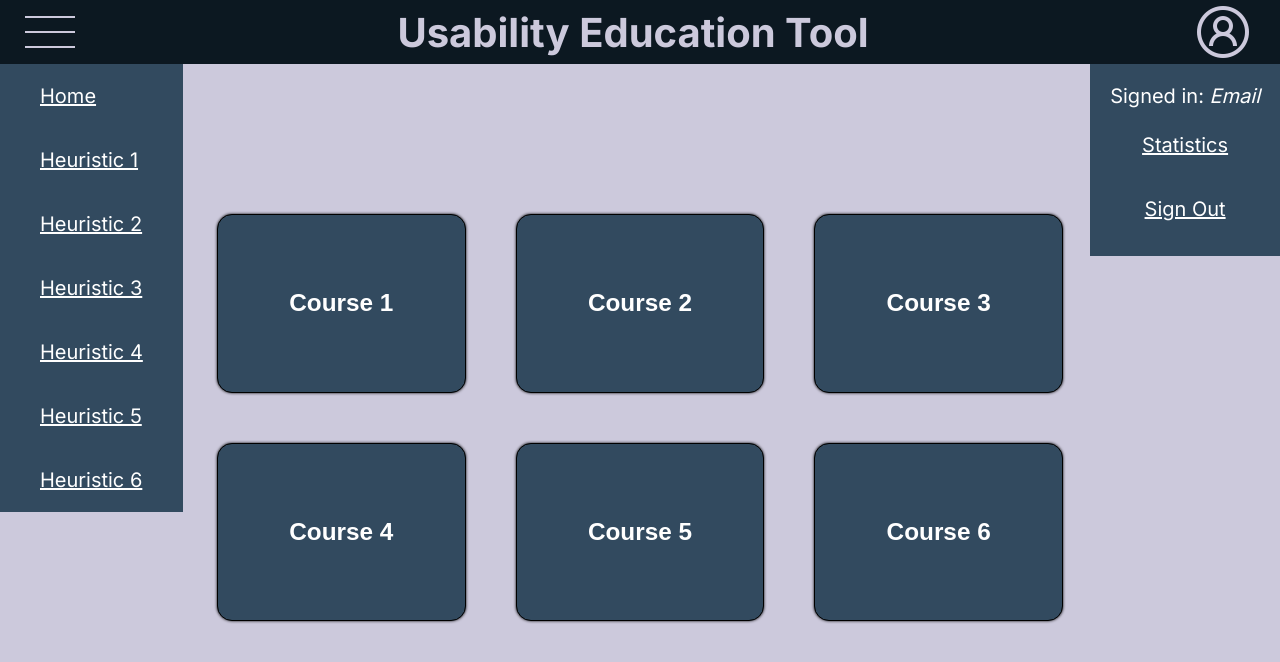
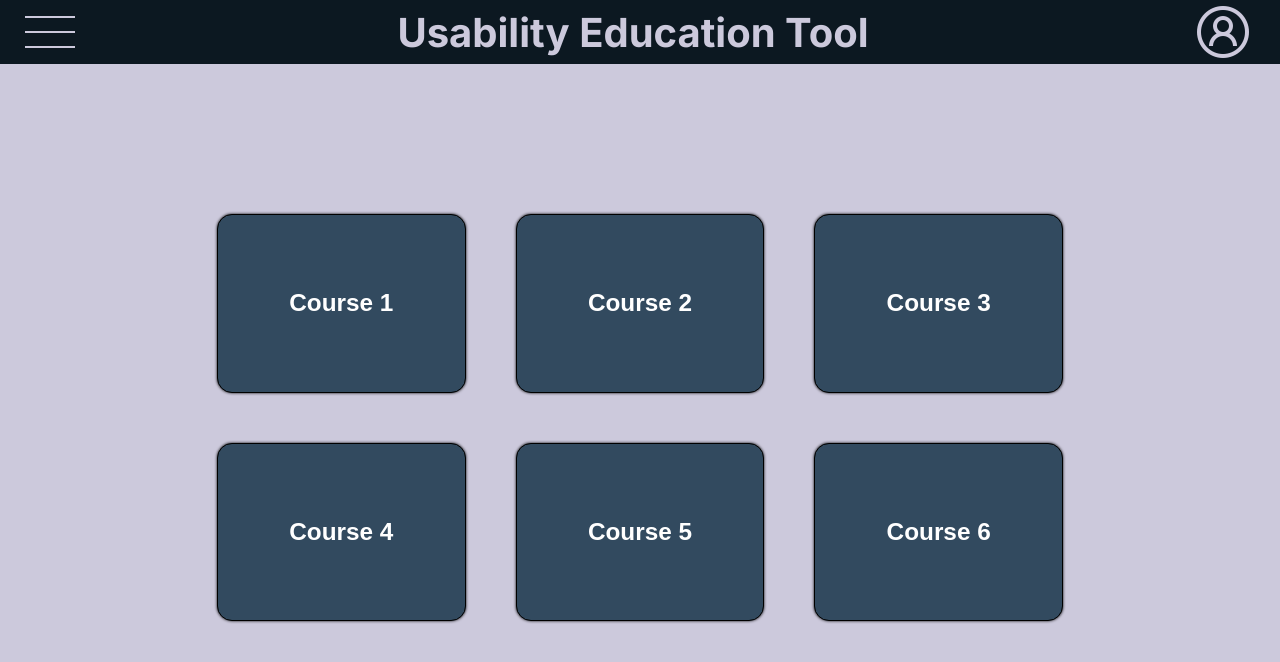
Before and after one commit to wajdialjedaani/Innovation-Labs-Usability-Education-Tool, a Next.js app in the folder usability-tool/: page /main in a window 1280 px wide. Shown: the top 662 px of the page. Built offline with nearby package versions, Linux system fonts and the light colour scheme.

Commit message:
Added state to the nav bar and added hover state
Added state to the nav bar so the user can click the menu and account buttons to open/close the respective popup menus

Added hover state to the popup contents and the menu and account button images.

Refactored CSS and html

```diff
--- a/usability-tool/app/(main)/components/Navbar.js
+++ b/usability-tool/app/(main)/components/Navbar.js
@@ -1,4 +1,6 @@
+"use client";
 import "@/styles/header.scss";
+import { useState } from "react";
 
 import Image from "next/image";
 
@@ -9,13 +11,25 @@ import Menupopup from "./popups/Menupopup";
 import Accountpopup from "./popups/Accountpopup";
 
 export default function Navbar() {
+  const [menu, setMenu] = useState(false);
+  const [account, setAccount] = useState(false);
   return (
     <header className="main-head">
-      <Image src={menuIcon} className="menu-img" alt="Menu Button" />
+      <Image
+        src={menuIcon}
+        className="menu-img"
+        alt="Menu Button"
+        onClick={() => setMenu((prevMenu) => !prevMenu)}
+      />
       <h1 className="menu-title">Usability Education Tool</h1>
-      <Image src={accountIcon} className="account-img" alt="Account Button" />
-      <Menupopup />
-      <Accountpopup />
+      <Image
+        src={accountIcon}
+        className="account-img"
+        alt="Account Button"
+        onClick={() => setAccount((prevAccount) => !prevAccount)}
+      />
+      {menu && <Menupopup />}
+      {account && <Accountpopup />}
     </header>
   );
 }
--- a/usability-tool/app/(main)/components/popups/Accountpopup.js
+++ b/usability-tool/app/(main)/components/popups/Accountpopup.js
@@ -6,18 +6,12 @@ export default function Accountpopup() {
       <p className="account-popup-signedinas">
         Signed in: <span className="account-popup-email">Email</span>
       </p>
-      <ul className="account-popup-list">
-        <li className="account-popup-list-item">
       <a href="#" className="account-popup-list-item-link">
         Statistics
       </a>
-        </li>
-        <li className="account-popup-list-item">
       <a href="#" className="account-popup-list-item-link">
         Sign Out
       </a>
-        </li>
-      </ul>
     </div>
   );
 }
--- a/usability-tool/app/(main)/components/popups/Menupopup.js
+++ b/usability-tool/app/(main)/components/popups/Menupopup.js
@@ -3,43 +3,27 @@ import "@/styles/menupopup.scss";
 export default function Menupopup() {
   return (
     <div className="menu-popup">
-      <ul className="menu-popup-list">
-        <li className="menu-popup-list-item">
       <a href="#" className="menu-popup-list-item-link">
         Home
       </a>
-        </li>
-        <li className="menu-popup-list-item">
       <a href="#" className="menu-popup-list-item-link">
         Heuristic 1
       </a>
-        </li>
-        <li className="menu-popup-list-item">
       <a href="#" className="menu-popup-list-item-link">
         Heuristic 2
       </a>
-        </li>
-        <li className="menu-popup-list-item">
       <a href="#" className="menu-popup-list-item-link">
         Heuristic 3
       </a>
-        </li>
-        <li className="menu-popup-list-item">
       <a href="#" className="menu-popup-list-item-link">
         Heuristic 4
       </a>
-        </li>
-        <li className="menu-popup-list-item">
       <a href="#" className="menu-popup-list-item-link">
         Heuristic 5
       </a>
-        </li>
-        <li className="menu-popup-list-item">
       <a href="#" className="menu-popup-list-item-link">
         Heuristic 6
       </a>
-        </li>
-      </ul>
     </div>
   );
 }
--- a/usability-tool/styles/accountpopup.scss
+++ b/usability-tool/styles/accountpopup.scss
@@ -1,38 +1,35 @@
 /*Account Popup*/
 
 .account-popup {
+  width: 200px;
   position: absolute;
   top: 100%;
   right: 0;
-  padding: 15px;
   background: #324a5f;
   color: #ffffff;
   text-align: center;
+
+  p {
+    margin: 0;
+    padding-top: 8px;
+    font-size: 16px;
+    span {
+      font-style: italic;
+    }
+  }
+
+  a {
+    display: block;
+    padding: 20px 0px;
+    text-decoration: none;
+    color: #ffffff;
+  }
+  a:hover,
+  a:focus {
+    background-color: #0c1821;
+  }
 }
 
-.account-popup-signedinas {
-  margin: 5px;
-}
-
-.account-popup-email {
-  font-style: italic;
-}
-
-.account-popup-list {
-  margin: 0;
-  padding: 0;
-  list-style-type: none;
-}
-
-.account-popup-list-item {
-  padding: 20px;
-}
-
-.account-popup-list-item-link {
-  color: #ffffff;
-}
-
-.account-popup-list-item-link:hover,
-.account-popup-list-item-link:focus {
-  color: #ccc9dc;
-}
+// .account-popup-email {
+//   font-style: italic;
+// }
--- a/usability-tool/styles/header.scss
+++ b/usability-tool/styles/header.scss
@@ -12,3 +12,10 @@
 .menu-title {
   margin: 0;
 }
+
+.menu-img:hover,
+.menu-img:focus,
+.account-img:hover,
+.account-img:focus {
+  filter: contrast(0);
+}
--- a/usability-tool/styles/menupopup.scss
+++ b/usability-tool/styles/menupopup.scss
@@ -1,24 +1,18 @@
 .menu-popup {
+  width: 200px;
   position: absolute;
   top: 100%;
   left: 0;
   background: #324a5f;
+  text-align: center;
+  a {
+    padding: 20px 0px;
+    display: block;
+    color: #ffffff;
+    text-decoration: none;
+  }
+  a:hover,
+  a:focus {
+    background-color: #0c1821;
+  }
 }
-
-.menu-popup-list {
-  margin: 0;
-  padding: 0;
-  list-style-type: none;
-}
-
-.menu-popup-list-item {
-  padding: 20px 40px;
-}
-
-.menu-popup-list-item-link {
-  color: #ffffff;
-}
-.menu-popup-list-item-link:hover,
-.menu-popup-list-item-link:focus {
-  color: #ccc9dc;
-}
```
Lines whose indentation alone changed are shown as unchanged.
